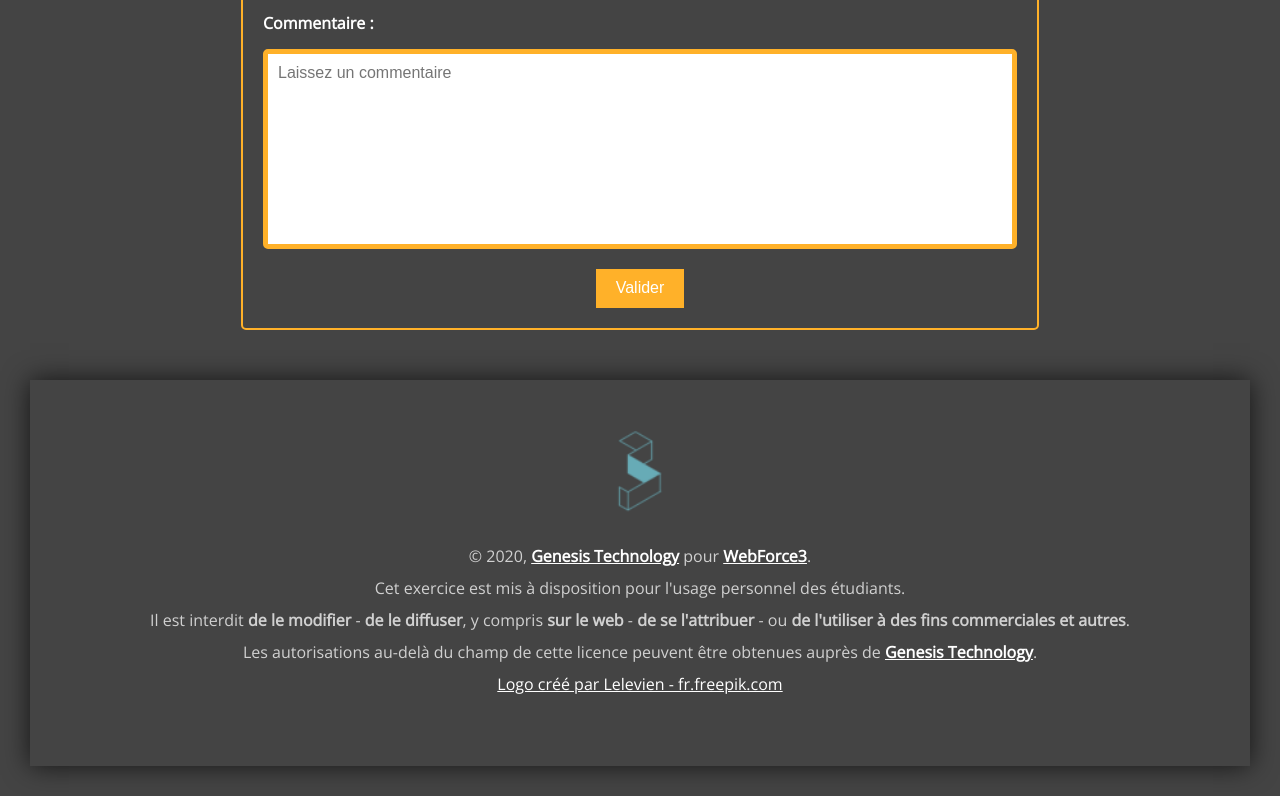
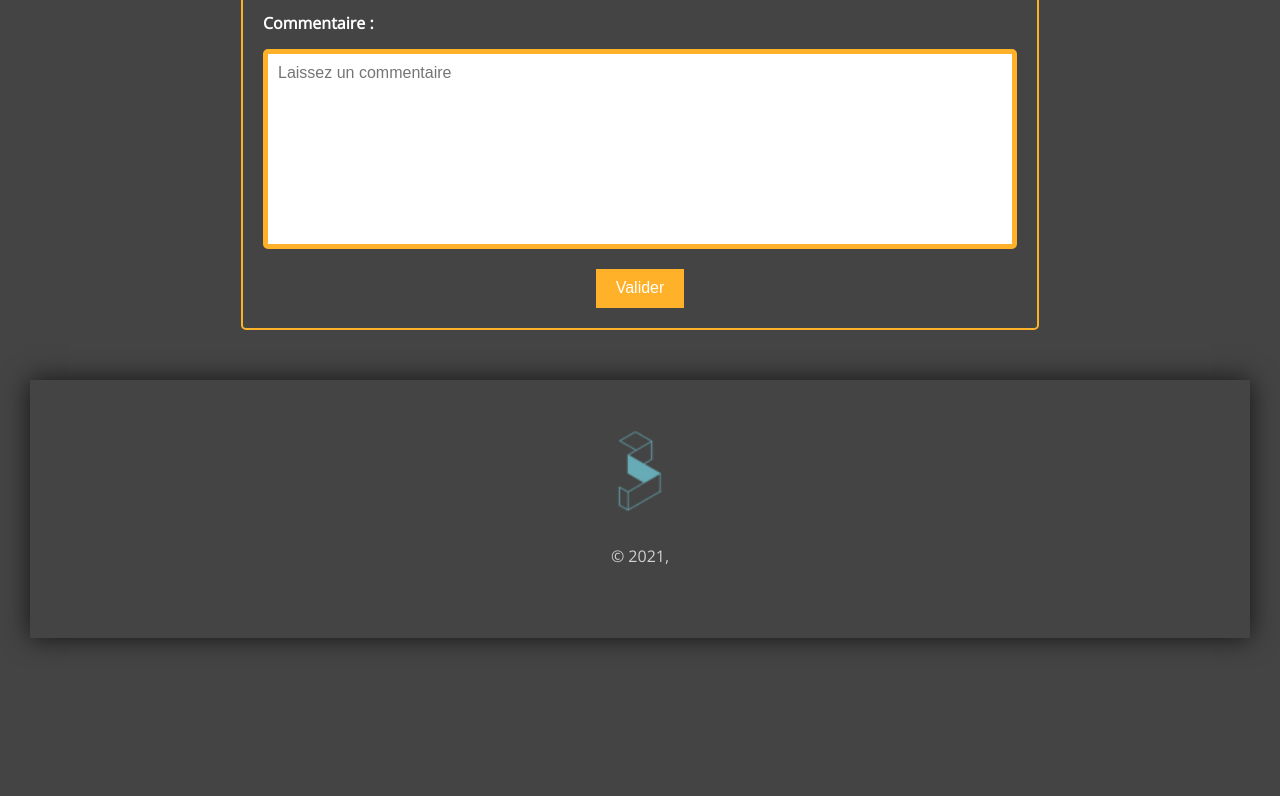
Before and after one commit to milo5634/Rabbit, a plain HTML site: page contact.html in a window 1280 px wide. Shown: the part 785-1581 px from the top of the page. After the commit the page ends 1453 px from the top, so only its background shows below. Drawn offline with nearby package versions, Linux system fonts and the light colour scheme.

Commit message:
mise à jour

```diff
--- a/contact.html
+++ b/contact.html
@@ -61,14 +61,7 @@
 
         <p>
 
-            &copy; 2020, <strong><a href="https://genesis-technology.fr" target="_blank">Genesis
-                    Technology</a></strong> pour <b><a href="https://www.wf3.fr/">WebForce3</a></b>.<br>
-            Cet exercice est mis à disposition pour l'usage personnel des étudiants.<br>
-            Il est interdit <b>de le modifier</b> - <b>de le diffuser</b>, y compris <b>sur le web</b> - <b>de se
-                l'attribuer</b> - ou <b>de l'utiliser à des fins commerciales et autres</b>.<br>
-            Les autorisations au-delà du champ de cette licence peuvent être obtenues auprès de <strong><a
-                    href="https://genesis-technology.fr" target="_blank">Genesis Technology</a></strong>.<br>
-            <a href="https://fr.freepik.com/lelevien">Logo créé par Lelevien - fr.freepik.com</a>
+            &copy; 2021,
 
         </p>
     </footer>
```
Also changed, not shown: index.html (+1 -1 lines).
